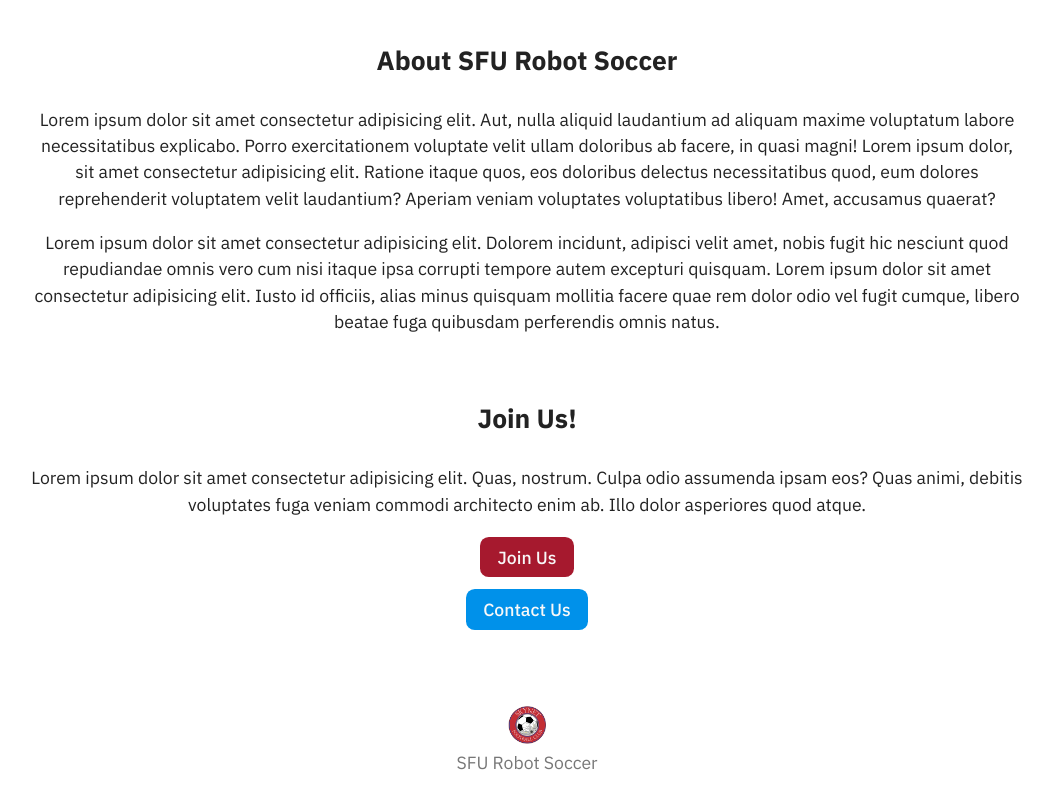
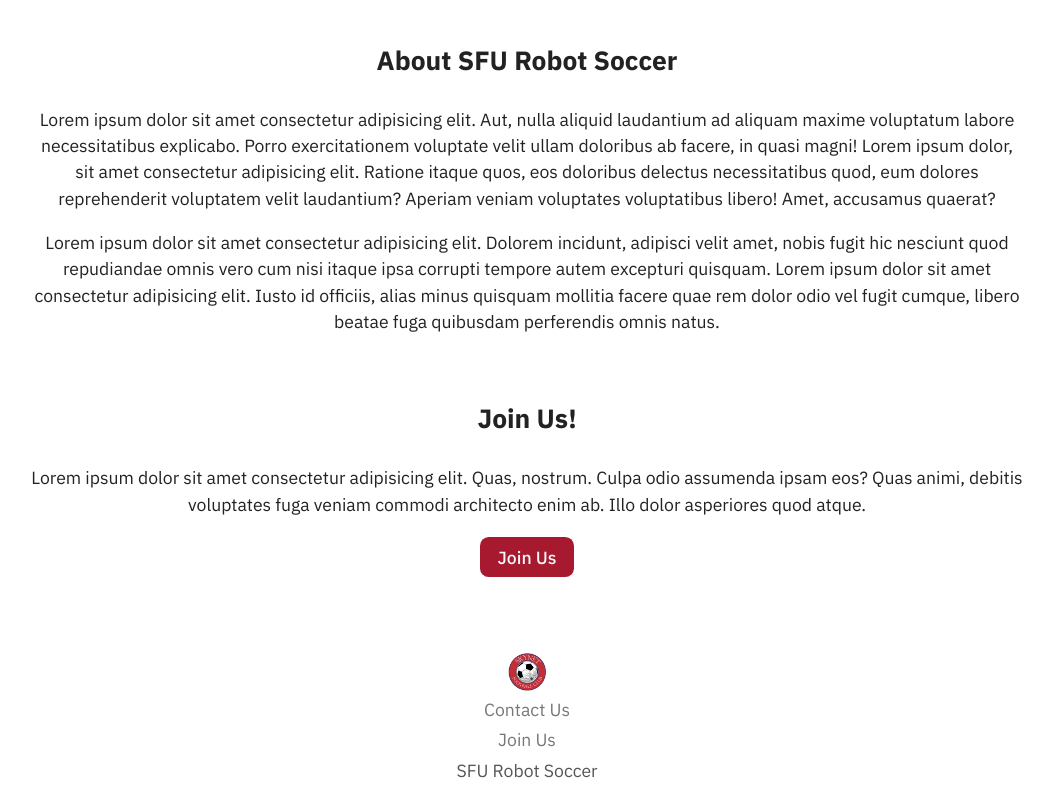
Before and after one commit to tonyma99/sfuskynet.ca, a SvelteKit app: page / in a window 1280 px wide. Shown: the part 1089-1889 px from the top of the page, without its empty margins (113-1166 px from the left). Built offline with nearby package versions, Linux system fonts and the light colour scheme.

Commit message:
Add contact link in footer

```diff
--- a/src/routes/+layout.svelte
+++ b/src/routes/+layout.svelte
@@ -1,6 +1,7 @@
 <script>
     import "../app.css";
     import Header from './Header.svelte';
+	import Footer from "./Footer.svelte";
 </script>
 
 <div class="app">
@@ -10,10 +11,7 @@
         <slot />
     </main>
 
-    <footer>
-		<img src="/logo.png" alt="SFU Robot Socccer Club team logo" width=42>
-        <p>SFU Robot Soccer</p>
-    </footer>
+    <Footer />
 </div>
 
 <style>
@@ -33,18 +31,4 @@
         text-align: center;
 		margin-bottom: 4rem;
 	}
-
-	footer {
-		display: flex;
-		flex-direction: column;
-		justify-content: center;
-		align-items: center;
-		padding: 1rem 0;
-	}
-
-	footer p {
-		margin: 0;
-		margin-top: 4px;
-		color: #777;
-	}
 </style>
--- a/src/routes/+page.svelte
+++ b/src/routes/+page.svelte
@@ -46,7 +46,6 @@
         <h3>Join Us!</h3>
         <p>Lorem ipsum dolor sit amet consectetur adipisicing elit. Quas, nostrum. Culpa odio assumenda ipsam eos? Quas animi, debitis voluptates fuga veniam commodi architecto enim ab. Illo dolor asperiores quod atque.</p>
         <div class="join--button_container"><a class="join--button join--join_button" href="https://go.sfss.ca/clubs/721/info">Join Us</a></div>
-        <div class="join--button_container"><a class="join--button join--email_button" href="mailto:sfurs@sfu.ca">Contact Us</a></div>
     </div>
 </div>
 
@@ -124,15 +123,6 @@
         background-color: #cc0633;
     }
 
-    .join--email_button {
-        color: #f8f8f8;
-        background-color: #0091ea;
-    }
-
-    .join--email_button:hover {
-        background-color: #00b0ff;
-    }
-
     div.section + div.section {
         margin-top: 4rem;
     }
--- /dev/null
+++ b/src/routes/Footer.svelte
@@ -0,0 +1,29 @@
+<footer>
+    <img src="/logo.png" alt="SFU Robot Socccer Club team logo" width=42>
+    <a href="contact">Contact Us</a>
+    <a href="https://go.sfss.ca/clubs/721/info">Join Us</a>
+    <p>SFU Robot Soccer</p>
+</footer>
+
+<style>
+    footer {
+		display: flex;
+		flex-direction: column;
+		justify-content: center;
+		align-items: center;
+		padding: 1rem 0;
+	}
+
+	footer p, footer a {
+		margin: 0;
+		margin-top: 4px;
+	}
+
+    footer a {
+        color: #777;
+    }
+
+    footer p {
+        color: #555;
+    }
+</style>
```
